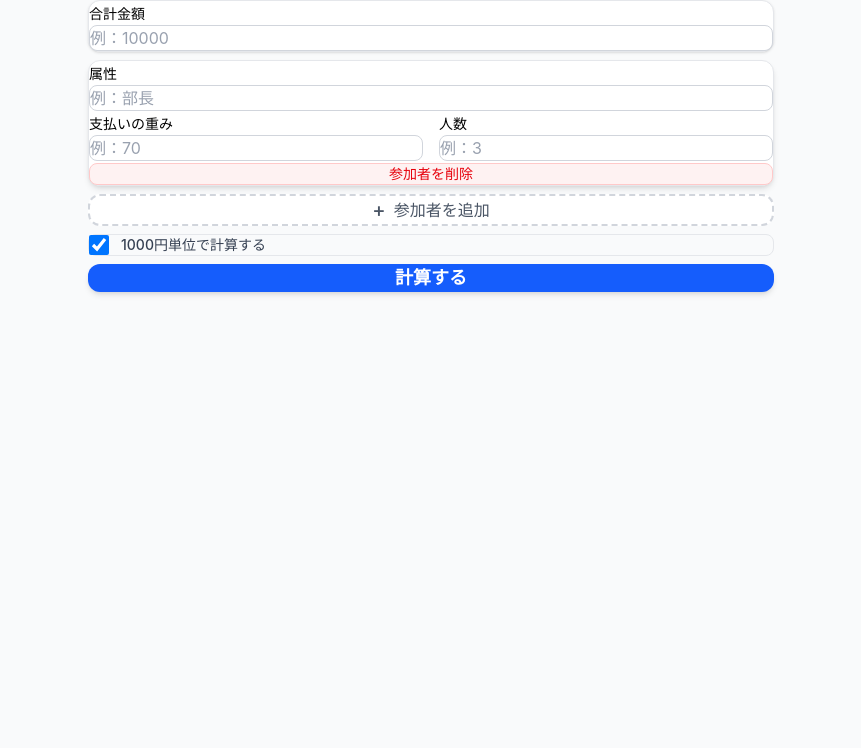
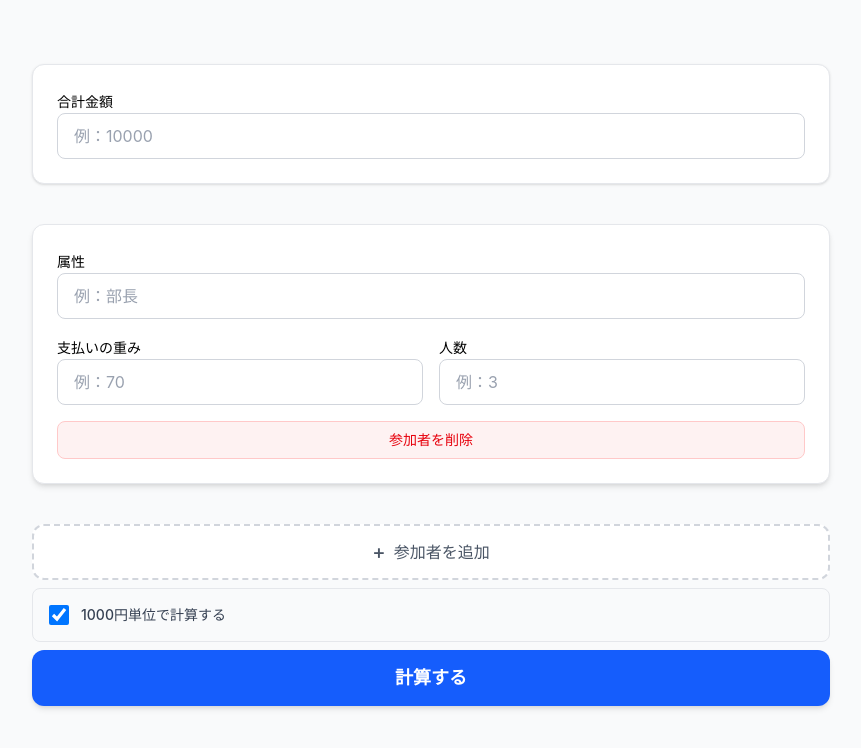
Before and after one commit to netakiryosuke/boss-pays-more, a Next.js app: page / in a window 1280 px wide. Shown: the top 748 px of the page, without its empty margins (209-1070 px from the left). Built offline with nearby package versions, Linux system fonts and the light colour scheme.

Commit message:
Fix box-sizing and margin for better layout consistency

```diff
--- a/src/app/globals.css
+++ b/src/app/globals.css
@@ -1,12 +1,13 @@
 @import "tailwindcss";
 
-* {
+*,
+*::before,
+*::after {
   box-sizing: border-box;
-  margin: 0;
-  padding: 0;
 }
 
 body {
+  margin: 0;
   font-family: -apple-system, BlinkMacSystemFont, 'Segoe UI', 'Roboto', 'Oxygen',
     'Ubuntu', 'Cantarell', 'Fira Sans', 'Droid Sans', 'Helvetica Neue',
     sans-serif;
```
